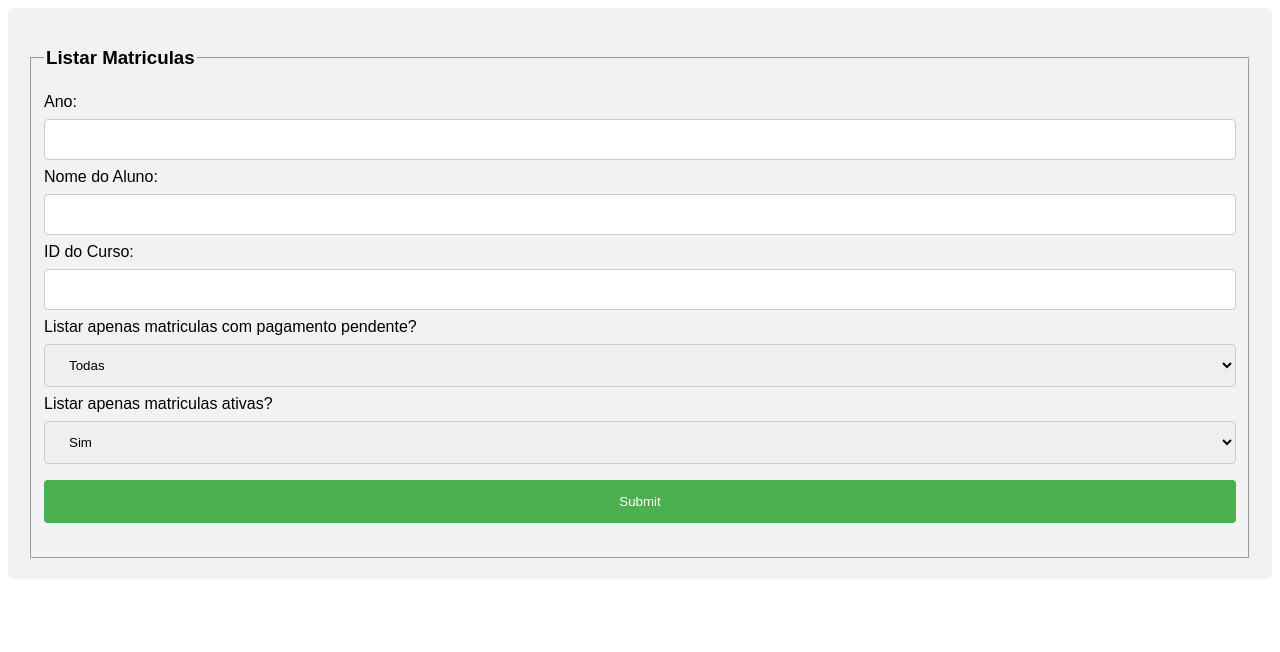
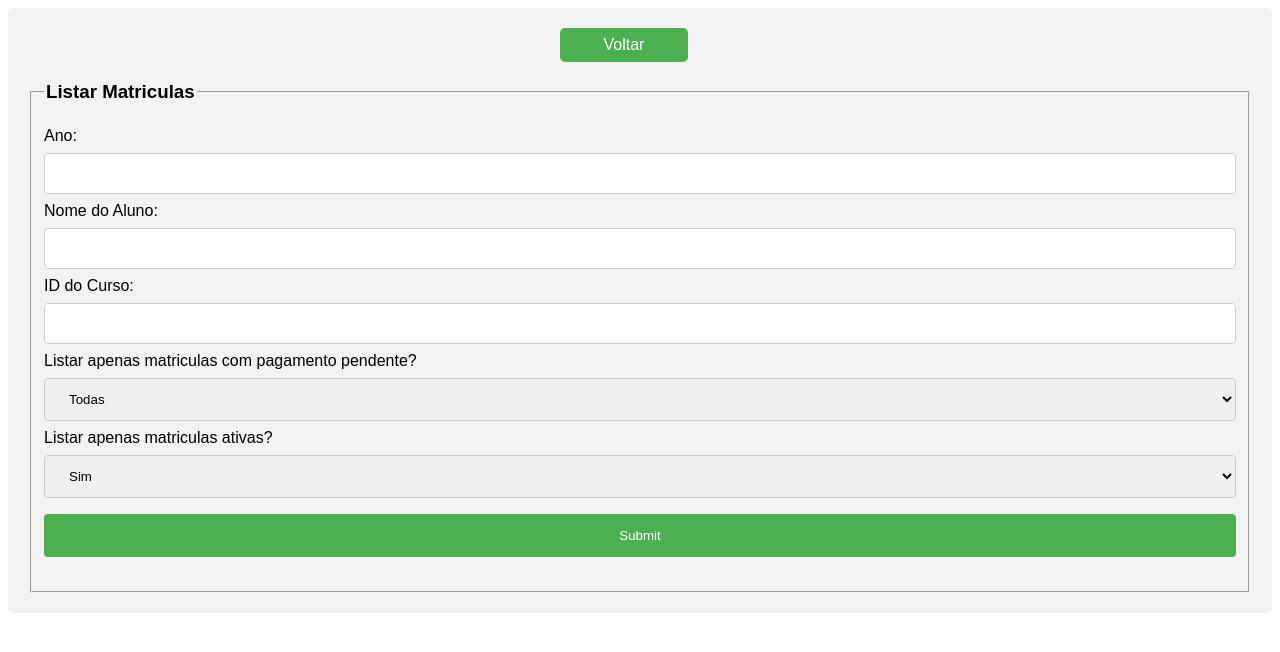
Before and after one commit to JPauloVotri/TestePortabilisFev2018, a PHP site: page /filtroMatriculas.php in a window 1280 px wide. Shown: the top 652 px of the page. Run offline with PHP 8.4, Linux system fonts and the light colour scheme.

Commit message:
Adicionado botão de voltar nas telas de filtro e matricula

```diff
--- a/css/style.css
+++ b/css/style.css
@@ -111,17 +111,36 @@ div#mensagem.erro{
   display: block;
 }
 
-div button.voltar {
-  background-color: white;
-  border: 1px solid gray;
+button.voltar {
+  position: relative;
+  background-color: #4CAF50;
+  border: none;
   border-radius: 5px;
   color: black;
   padding: 8px 32px;
+  width: 128px;
+  left: 50%;
+  margin-left: -80px;
   text-align: center;
   text-decoration: none;
   display: inline-block;
   font-size: 16px;
   cursor: pointer;
+  color: white;
+}
+
+#mensagem button.voltar {
+  background-color: white;
+  color: black;
+  left: 0%;
+  margin-left: 0px;
+}
+
+#matricula button.voltar {
+  background-color: #0C5F0C;
+  color: white;
+  left: 0%;
+  margin-left: 0px;
 }
 
 a {
@@ -165,7 +184,7 @@ tr:hover {
 
 /* Página da Matricula */
 
-#matricula {
+div#matricula {
   position: relative;
   left: 50%;
   width: 720px;
--- a/filtroMatriculas.php
+++ b/filtroMatriculas.php
@@ -1,6 +1,7 @@
 <link rel="stylesheet" type="text/css" href="css/style.css" />
 
 <div class="form">
+  <div><button class='voltar' type='button' onclick="document.location.href='/'">Voltar</div>
   <fieldset>
     <legend><h3>Listar Matriculas</h3></legend>
     <form action="listaMatriculas.php" method="get">
--- a/matricula.php
+++ b/matricula.php
@@ -31,6 +31,8 @@ switch ($curso['periodo']){
 
 ?>
 
+<div id="matricula"><button class="voltar" type="button" onclick="document.location.href='/'">Voltar</button></div>
+
 <div id="matricula" style="background-color:#2D8D2D;">
   <h1>Matricula #<?= $matricula['id']; ?></h1>
   <h4>Data da Matricula: <?= $matricula['datamatricula']; ?></h4>
```
